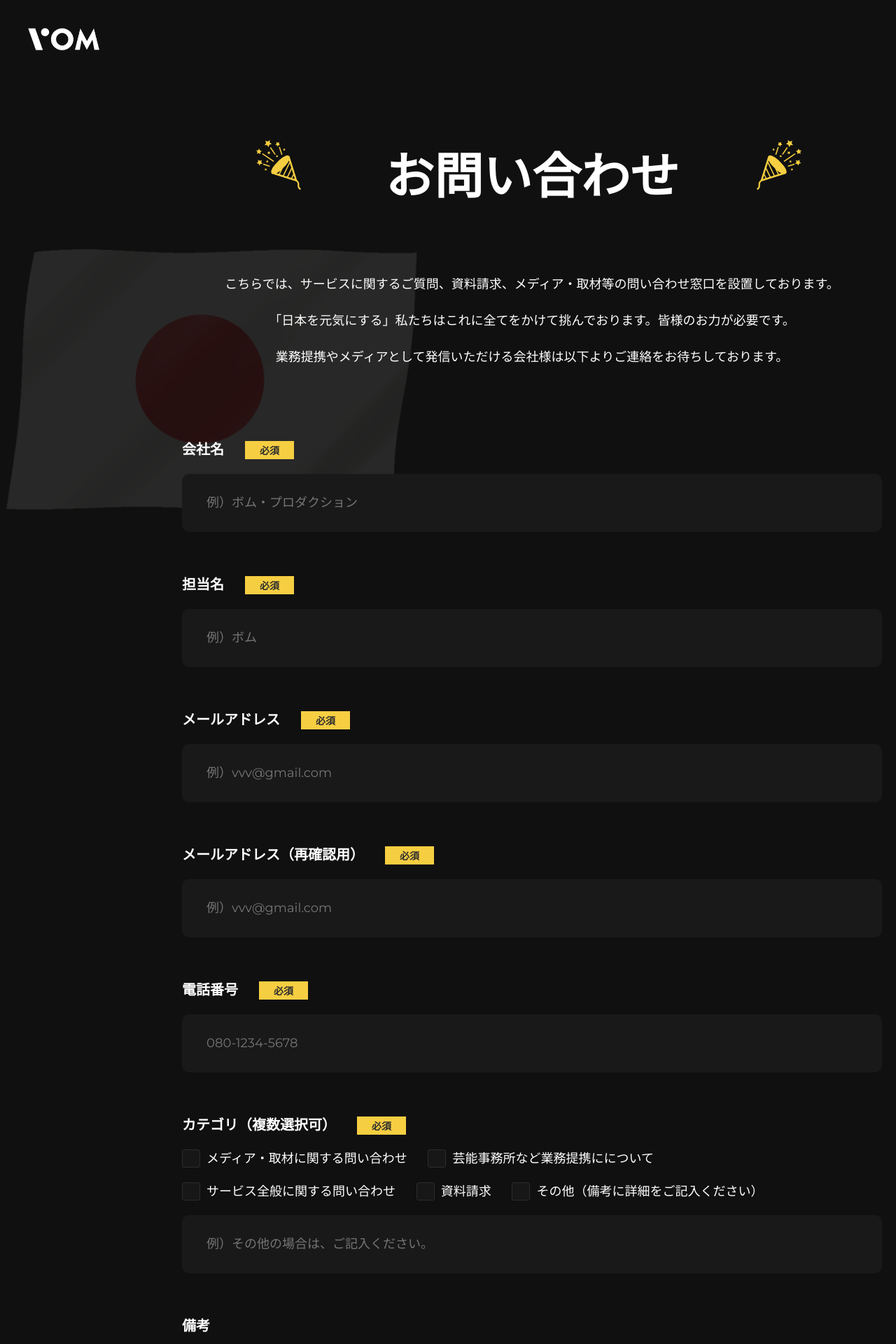
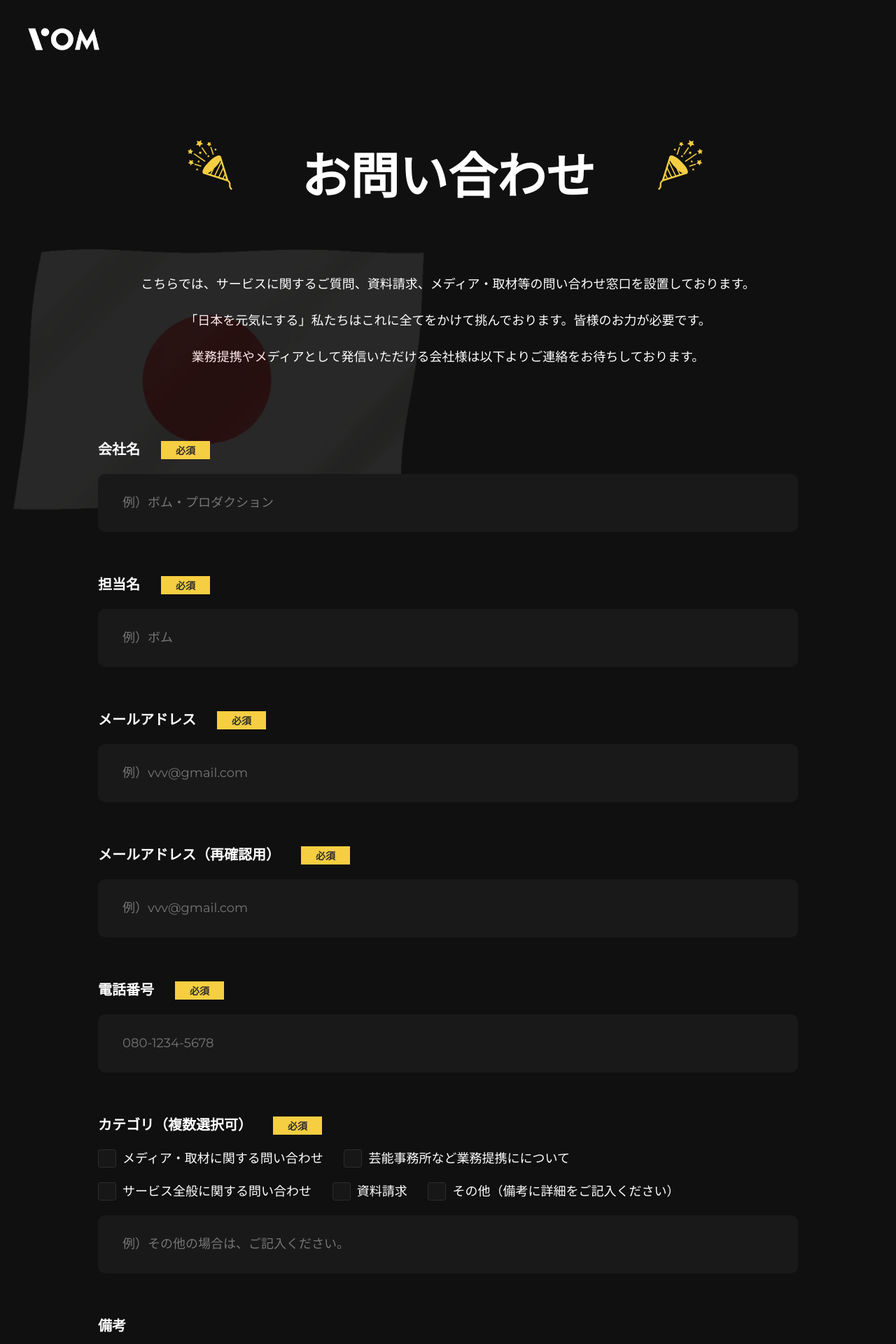
Before and after one commit to yoshness/vom-lp, a PHP site: page /vom-lp/contact in a window 1280 px wide; the page is wider, and only the part inside the window is pictured. Shown: the top 1920 px of that part at 70% size. Run offline with PHP 8.4, Linux system fonts and the light colour scheme; style sheets or scripts are compiled from the project's sources.

Commit message:
Adjusted container to 1200px / Added SP for Privacy page

```diff
--- a/src/sass/layout/l-complete.scss
+++ b/src/sass/layout/l-complete.scss
@@ -43,18 +43,18 @@
       }
     }
     &:before {
-      left: 28%;
+      left: 25%;
       transform: scaleX(-1);
 
       @include max-screen($breakpoint-mobile) {
-        left: 3%;
+        left: 0;
       }
     }
     &:after {
-      left: 67%;
+      left: 70%;
 
       @include max-screen($breakpoint-mobile) {
-        left: 87%;
+        left: 90%;
       }
     }
   }
--- a/src/sass/layout/l-contact.scss
+++ b/src/sass/layout/l-contact.scss
@@ -40,7 +40,7 @@
       }
     }
     &:before {
-      left: 23%;
+      left: 19%;
       transform: scaleX(-1);
 
       @include max-screen($breakpoint-mobile) {
@@ -48,7 +48,7 @@
       }
     }
     &:after {
-      left: 72%;
+      left: 75%;
 
       @include max-screen($breakpoint-mobile) {
         left: 90%;
@@ -62,9 +62,9 @@
   line-height: 2.9;
 
   @include max-screen($breakpoint-mobile) {
+    margin-bottom: 70px;
     font-size: 16px;
     line-height: 2.125;
-    margin-bottom: 70px;
   }
 }
 
--- a/src/sass/layout/l-index.scss
+++ b/src/sass/layout/l-index.scss
@@ -25,7 +25,7 @@
         width: 275px;
         height: 570px;
         top: -120px;
-        left: 20vw;
+        left: 15vw;
 
         @include max-screen($breakpoint-mobile) {
           width: 134px;
@@ -96,8 +96,8 @@
       &:first-of-type {
         width: 289px;
         height: 247px;
-        top: -120px;
-        left: 220px;
+        top: 0;
+        left: 170px;
 
         @include max-screen($breakpoint-mobile) {
           width: 149px;
@@ -109,24 +109,26 @@
       &:nth-of-type(2) {
         width: 262px;
         height: 224px;
-        top: 120px;
-        left: -240px;
+        top: 0;
+        left: -50px;
 
         @include max-screen($breakpoint-mobile) {
           width: 154px;
           height: 131px;
-          left: -38vw;
+          top: 120px;
+          left: -35vw;
         }
       }
       &:last-of-type {
         width: 264px;
         height: 225px;
-        top: 100px;
-        left: 270px;
+        top: 0;
+        left: 180px;
 
         @include max-screen($breakpoint-mobile) {
           width: 183px;
           height: 157px;
+          top: 120px;
           left: 40vw;
         }
       }
@@ -232,10 +234,10 @@
       width: 62px;
       height: 69px;
       position: absolute;
-      top: 0;
+      top: 5px;
       right: 0;
       background-color: $color-primary;
-      transform: translateX(-11vw);
+      transform: translateX(-8vw);
 
       mask-size: contain;
       mask-repeat: no-repeat;
@@ -298,7 +300,7 @@
         }
       }
       &:last-of-type {
-        width: 800px;
+        width: 650px;
         top: -350px;
 
         @include max-screen($breakpoint-mobile) {
@@ -313,7 +315,7 @@
 
 .l-index__monetize-note {
   position: absolute;
-  bottom: 280px;
+  bottom: 230px;
   font-size: 12px;
 
   @include max-screen($breakpoint-mobile) {
@@ -349,9 +351,11 @@
 }
 
 .l-index__target {
+  padding-top: 50px;
   padding-bottom: 200px;
 
   @include max-screen($breakpoint-mobile) {
+    padding-top: 0;
     padding-bottom: 100px;
   }
 
--- a/src/sass/layout/l-privacy.scss
+++ b/src/sass/layout/l-privacy.scss
@@ -2,9 +2,17 @@
   padding: 200px 0 120px;
   text-align: center;
 
+  @include max-screen($breakpoint-mobile) {
+    padding: 120px 0 50px;
+  }
+
   .section-title {
     position: relative;
     margin-bottom: 75px;
+
+    @include max-screen($breakpoint-mobile) {
+      margin-bottom: 60px;
+    }
 
     &:before,
     &:after {
@@ -16,13 +24,27 @@
       content: '';
       background-image: url('./images/confetti.svg');
       background-size: cover;
+
+      @include max-screen($breakpoint-mobile) {
+        width: 38px;
+        height: 42px;
+        top: 5px;
+      }
     }
     &:before {
       left: 26%;
       transform: scaleX(-1);
+
+      @include max-screen($breakpoint-mobile) {
+        left: 0;
+      }
     }
     &:after {
       left: 70%;
+
+      @include max-screen($breakpoint-mobile) {
+        left: 90%;
+      }
     }
   }
 
--- a/src/sass/modules/description-block.scss
+++ b/src/sass/modules/description-block.scss
@@ -3,8 +3,8 @@
     width: 100%;
   }
   h3 {
-    margin: 25px 0;
-    font-size: 26px;
+    margin: 20px 0;
+    font-size: 23px;
 
     @include max-screen($breakpoint-mobile) {
       margin: 20px 0 10px;
--- a/src/sass/modules/hero.scss
+++ b/src/sass/modules/hero.scss
@@ -24,7 +24,7 @@
     height: 97px;
     position: absolute;
     top: 40%;
-    right: 11%;
+    right: 3%;
     background-color: $color-primary;
 
     mask-size: contain;
@@ -35,6 +35,7 @@
       width: 60px;
       height: 72px;
       top: auto;
+      right: 20%;
       bottom: 0;
       left: auto;
     }
--- a/src/sass/modules/info-block.scss
+++ b/src/sass/modules/info-block.scss
@@ -2,7 +2,7 @@
   &.info-block--reverse {
     .info-block__left {
       padding-right: 0;
-      padding-left: 120px;
+      padding-left: 80px;
 
       order: 2;
       @include max-screen($breakpoint-mobile) {
@@ -16,9 +16,9 @@
 }
 
 .info-block__left {
-  width: 57%;
+  width: 61%;
   position: relative;
-  padding-right: 120px;
+  padding-right: 80px;
 
   @include max-screen($breakpoint-mobile) {
     width: 100%;
@@ -55,7 +55,7 @@
 }
 
 .info-block__right {
-  width: 43%;
+  width: 39%;
   position: relative;
 
   @include max-screen($breakpoint-mobile) {
--- a/src/sass/modules/privacy.scss
+++ b/src/sass/modules/privacy.scss
@@ -2,6 +2,11 @@
   width: 1000px;
   margin: 0 auto;
   text-align: left;
+
+  @include max-screen($breakpoint-mobile) {
+    width: 100%;
+    font-size: 16px;
+  }
 
   p {
     margin-bottom: 30px;
--- a/src/sass/setting.scss
+++ b/src/sass/setting.scss
@@ -9,7 +9,7 @@ $base-font-size: 18px;
 $base-font-color: #fff;
 $base-background-color: #101010;
 
-$site-size: 1460px + 60;
+$site-size: 1200px + 60;
 
 // colors
 $color-primary: #F6CE41; // yellow
--- a/views/index.php
+++ b/views/index.php
@@ -161,8 +161,7 @@
 				<h2>事務所所属の皆様へ</h2>
 				<p>
 					所属されている場合でも、事前<em>登録自体は問題ございません。（仮登録のため）</em><br>
-					また実際に本サービスを用いて収益化をする場合は、事務所様との業務提携（協力）<br>
-					する体制なども整っておりますため、一度マネージャー様や上層部の方に以下リンク資料を共有の上、ご紹介いただけると幸いです。<br>
+					また実際に本サービスを用いて収益化をする場合は、事務所様との業務提携（協力）する体制なども整っておりますため、一度マネージャー様や上層部の方に以下リンク資料を共有の上、ご紹介いただけると幸いです。<br>
 					（実際に本サービスを著名人の方が知り、事務所につないでいただき、既に弊社とプロダクション様の業務提携も実施・増加しております）
 				</p>
 				<a href="#" class="link-button link-button--rounded">サービス概要資料について</a>
```
